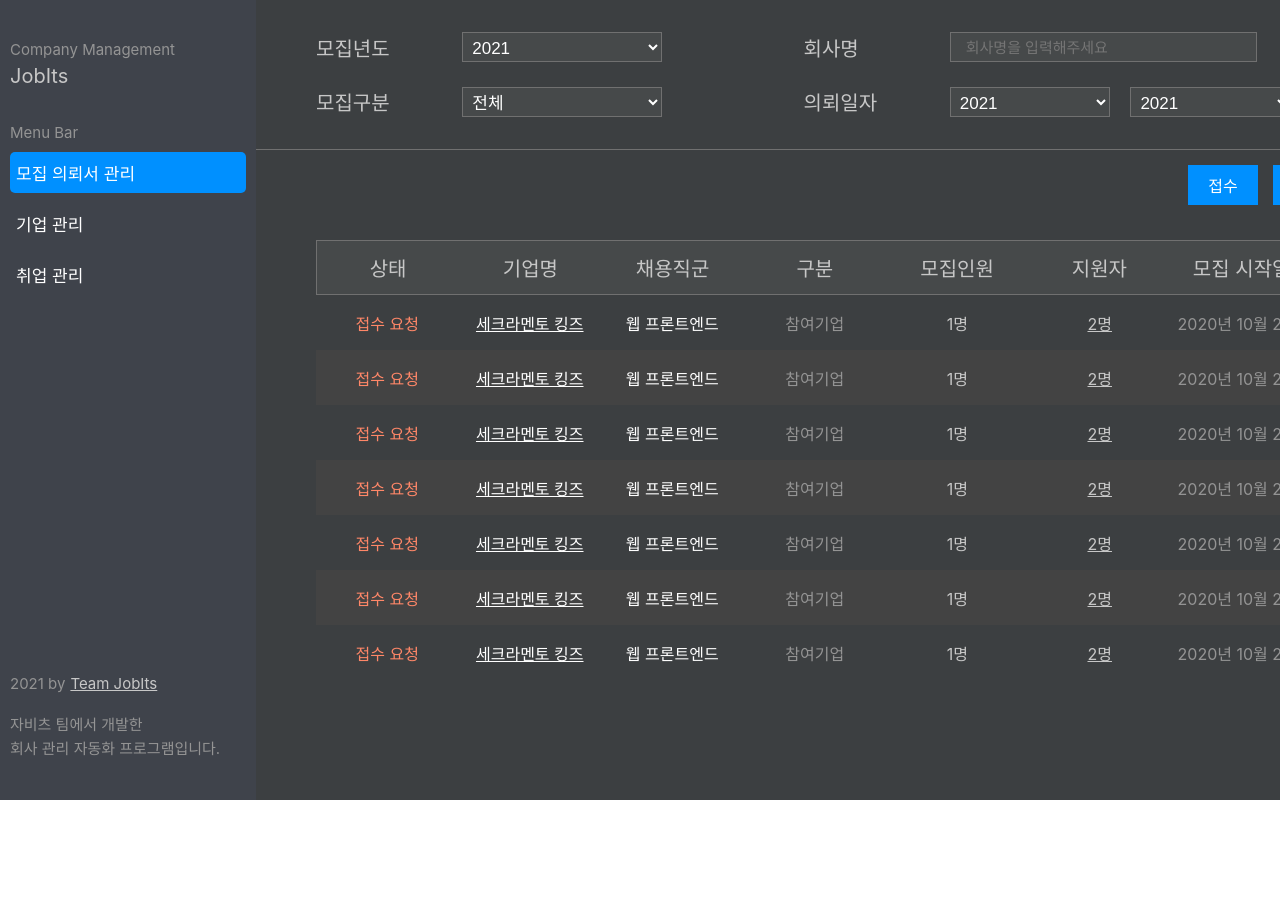
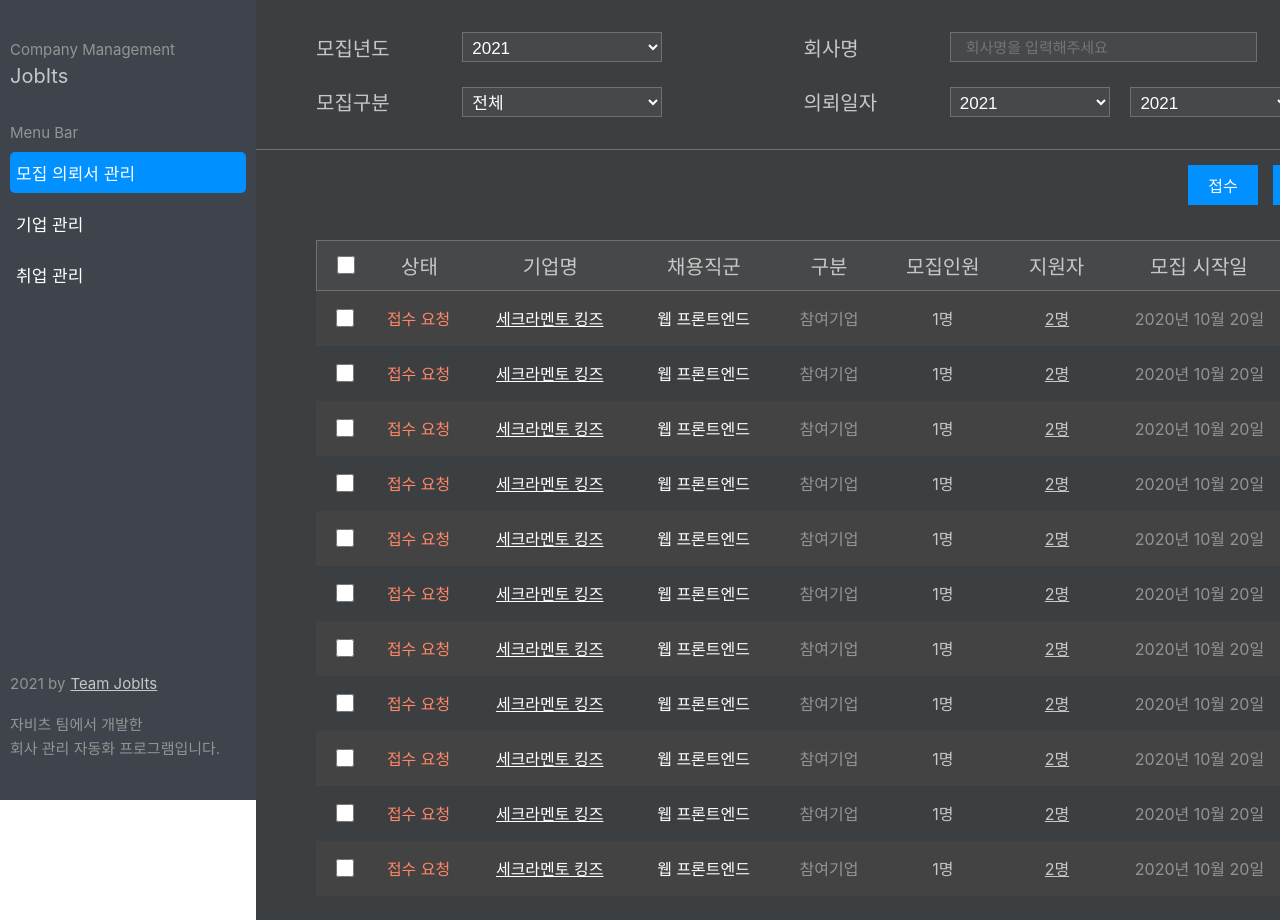
Before and after one commit to JobITs-DSM/Agatha, a Next.js app: page /recruitment in a window 1280 px wide. Shown: the top 920 px of the page. Before the commit the page ends 800 px from the top, so only its background shows below. Built offline with nearby package versions, Linux system fonts and the light colour scheme.

Commit message:
UPDATE: List Publishing

```diff
--- a/src/component/Modules/ListModules/Styles/listStyles.ts
+++ /dev/null
@@ -1,30 +0,0 @@
-import styled from "@emotion/styled";
-import { color } from "../../../../../styles";
-
-export const ContainerStyle = styled.div`
-width: 1200px;
-background-color: inherit;
-`;
-
-export const BodyStyle = styled.div`
-  display: flex;
-  width: 100%;
-  flex-direction: column;
-  padding: 20px 0 20px 60px;
-`;
-
-export const HeadStyle = styled.div`
-height: 70px;
-width: 1200px;
-display: flex;
-align-items: center;
-justify-content: right;
-gap: 15px;
-color: ${color.gray100};
-`;
-
-export const StatusStyle = styled.div`
-  padding: 8px 20px;
-  background-color: ${color.blue100};
-  cursor: pointer;
-`;
--- /dev/null
+++ b/src/component/Modules/ListModules/styles.ts
@@ -0,0 +1,36 @@
+import styled from "@emotion/styled";
+import { color } from "../../../../styles";
+
+export const ContainerStyle = styled.div`
+  width: 1200px;
+  background-color: inherit;
+`;
+
+export const Body = styled.div`
+  display: flex;
+  width: 100%;
+  height: 700px;
+  flex-direction: column;
+  padding: 20px 0 20px 60px;
+`;
+
+export const Box = styled.div`
+  height: 100%;
+  overflow: auto;
+`;
+
+export const Selector = styled.div`
+  height: 70px;
+  width: 1200px;
+  display: flex;
+  align-items: center;
+  justify-content: right;
+  gap: 15px;
+  color: ${color.gray100};
+`;
+
+export const Status = styled.div`
+  padding: 8px 20px;
+  background-color: ${color.blue100};
+  cursor: pointer;
+`;
--- a/src/component/Modules/ListModules/List/index.tsx
+++ b/src/component/Recruitment/List/index.tsx
@@ -1,10 +1,13 @@
 import { FC } from "react";
-import * as S from "../Styles/elementStyles";
-import { color } from "../../../../../styles";
+import * as S from "./styles";
+import { color } from "../../../../styles";
 
 export const ListBody: FC = ():JSX.Element => {
     return (
-        <S.Container>
+        <S.BodyContainer>
+            <S.Checkbox>
+                <input type="checkbox"/>
+            </S.Checkbox>
             <S.Status color={color.red100}>접수 요청</S.Status>
             <S.EnterpriseName>세크라멘토 킹즈</S.EnterpriseName>
             <S.RecruitionField>웹 프론트엔드</S.RecruitionField>
@@ -13,13 +16,16 @@ export const ListBody: FC = ():JSX.Element => {
             <S.Applicant>2명</S.Applicant>
             <S.grayText>2020년 10월 20일</S.grayText>
             <S.grayText>2020년 10월 20일</S.grayText>
-        </S.Container>
+        </S.BodyContainer>
     )
 }
 
 export const ListHeader: FC = (): JSX.Element => {
     return (
-        <S.Container>
+        <S.HeaderContainer>
+            <S.Checkbox>
+                <input type="checkbox"/>
+            </S.Checkbox>
             <S.HeadText>상태</S.HeadText>
             <S.HeadText>기업명</S.HeadText>
             <S.HeadText>채용직군</S.HeadText>
@@ -28,6 +34,6 @@ export const ListHeader: FC = (): JSX.Element => {
             <S.HeadText>지원자</S.HeadText>
             <S.HeadText>모집 시작일</S.HeadText>
             <S.HeadText>모집 종료일</S.HeadText>
-        </S.Container>
+        </S.HeaderContainer>
     )
 }
--- a/src/component/Modules/ListModules/Styles/elementStyles.ts
+++ b/src/component/Recruitment/List/styles.ts
@@ -1,15 +1,23 @@
 import styled from "@emotion/styled";
-import { color } from "../../../../../styles";
+import { color } from "../../../../styles";
 
-export const Container = styled.div`
+export const BodyContainer = styled.div`
   display: grid;
-  grid-template-columns: repeat(8, 1fr);
+  grid-template-columns: repeat(9, 1fr);
+  grid-template-columns: 5% 8% 15% 12% 10% 10% 10% 15% 15%;
   height: 55px;
   place-items: center;
   &:nth-child(odd) {
     background-color: ${color.gray800};
   }
+`;
 
+export const HeaderContainer = styled.div`
+  display: grid;
+  grid-template-columns: repeat(9, 1fr);
+  grid-template-columns: 5% 8% 15% 12% 10% 10% 10% 15% 15%;
+  height: 55px;
+  place-items: center;
   &:nth-child(1) {
     border: 1px solid ${color.gray400};
     background-color: ${color.gray600};
@@ -48,3 +56,14 @@ export const Applicant = styled.div`
   text-decoration: underline;
   cursor: pointer;
 `;
+
+export const Checkbox = styled.label`
+  justify-content: space-between;
+  align-items: center;
+  cursor: pointer;
+  input {
+    width: 18px;
+    height: 18px;
+    cursor: pointer;
+  }
+`;
--- a/src/component/Recruitment/index.tsx
+++ b/src/component/Recruitment/index.tsx
@@ -1,19 +1,20 @@
 import { FC } from "react";
-import * as M from "../Modules/ListModules/Styles/listStyles";
-import { ListHeader, ListBody } from "../Modules/ListModules/List";
+import * as M from "../Modules/ListModules/styles";
+import { ListHeader, ListBody } from "./List";
 
 const Recruitment: FC = (): JSX.Element => {
   const StatusArr = ["접수", "모집전", "모집중"];
 
   return (
     <M.ContainerStyle>
-      <M.HeadStyle>
+      <M.Selector>
         {StatusArr.map((value, index) => {
-          return <M.StatusStyle key={index}>{value}</M.StatusStyle>;
+          return <M.Status key={index}>{value}</M.Status>;
         })}
-      </M.HeadStyle>
-      <M.BodyStyle>
+      </M.Selector>
+      <M.Body>
         <ListHeader />
+        <M.Box>
           <ListBody />
           <ListBody />
           <ListBody />
@@ -21,7 +22,18 @@ const Recruitment: FC = (): JSX.Element => {
           <ListBody />
           <ListBody />
           <ListBody />
-      </M.BodyStyle>
+          <ListBody />
+          <ListBody />
+          <ListBody />
+          <ListBody />
+          <ListBody />
+          <ListBody />
+          <ListBody />
+          <ListBody />
+          <ListBody />
+          <ListBody />
+        </M.Box>
+      </M.Body>
     </M.ContainerStyle>
   );
 };
```
Also changed, not shown: src/component/Enterprise/index.tsx (+10 -8 lines). Lines whose indentation alone changed are shown as unchanged.
